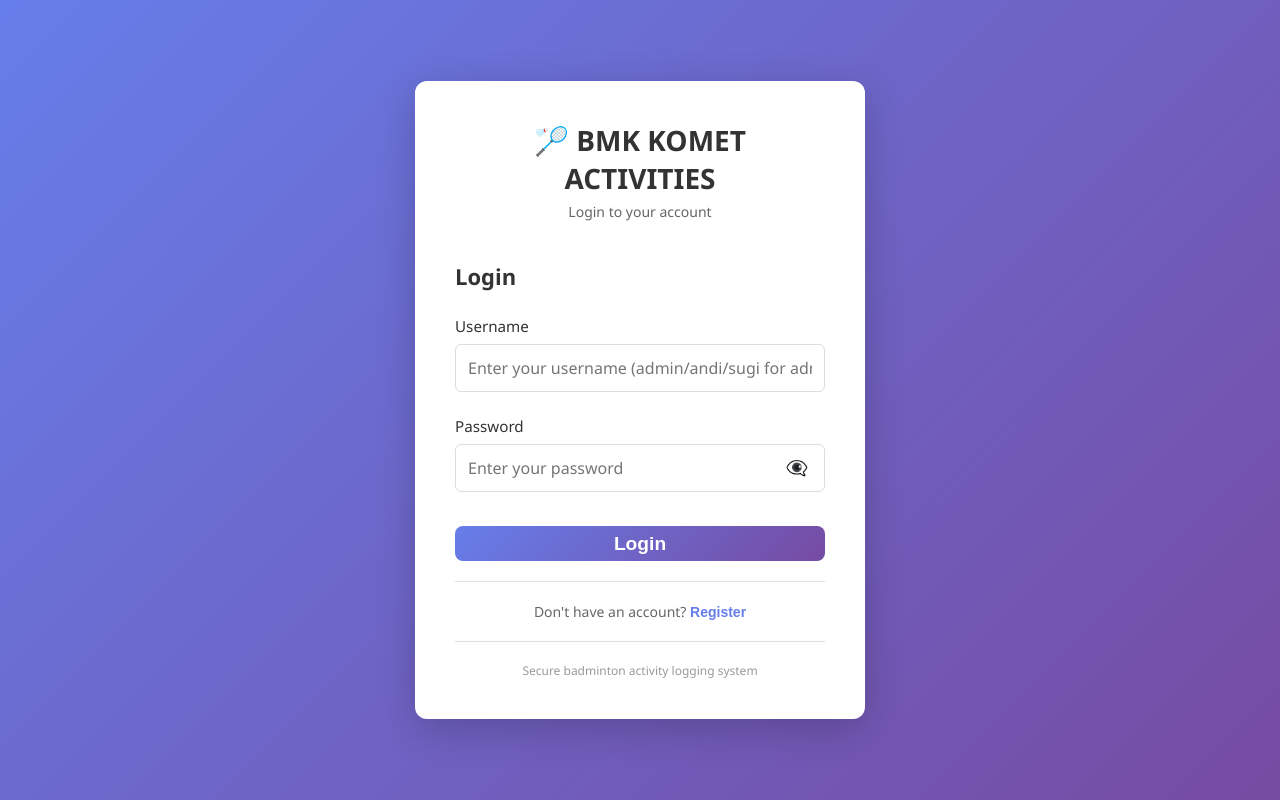
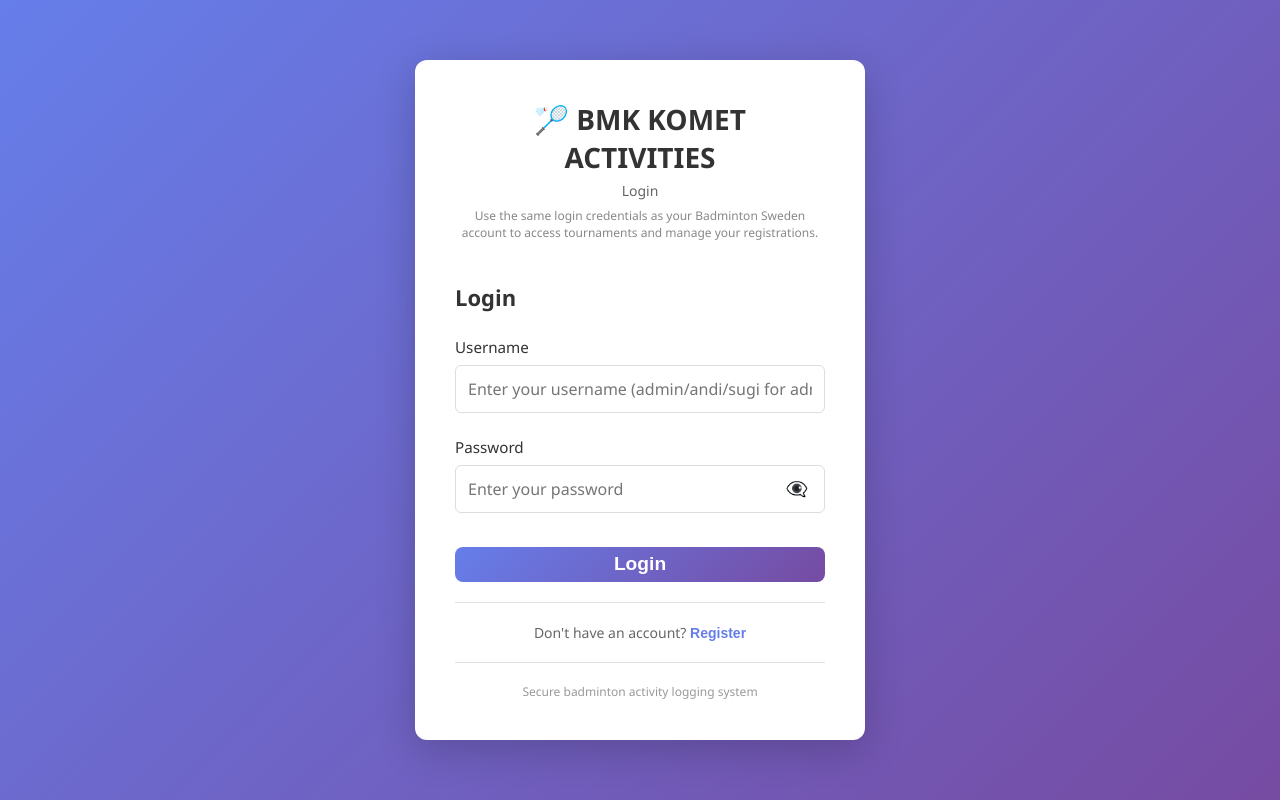
Before and after one commit to umashankarid/bmktimereport, a React (Create React App) app in the folder frontend/: page /login in a window 1280 px wide. Built offline with nearby package versions, Linux system fonts and the light colour scheme; no server answers.

Commit message:
Update login page: shorter title + Badminton Sweden credential hint

```diff
--- a/frontend/src/pages/MainLoginPage.jsx
+++ b/frontend/src/pages/MainLoginPage.jsx
@@ -244,7 +244,10 @@
       <div className="main-login-card">
         <div className="login-header">
           <h1>🏸 BMK KOMET ACTIVITIES</h1>
-          <p>{isRegistering ? 'Create your account' : 'Login to your account'}</p>
+          <p>{isRegistering ? 'Create your account' : 'Login'}</p>
+          {!isRegistering && (
+            <p className="login-hint">Use the same login credentials as your Badminton Sweden account to access tournaments and manage your registrations.</p>
+          )}
         </div>
 
         {error && (
--- a/frontend/src/styles/MainLoginPage.css
+++ b/frontend/src/styles/MainLoginPage.css
@@ -44,6 +44,13 @@
   font-size: 14px;
   color: #666;
   margin-top: 5px;
+}
+
+.login-header .login-hint {
+  font-size: 12px;
+  color: #888;
+  margin-top: 8px;
+  line-height: 1.4;
 }
 
 .login-form {
```
